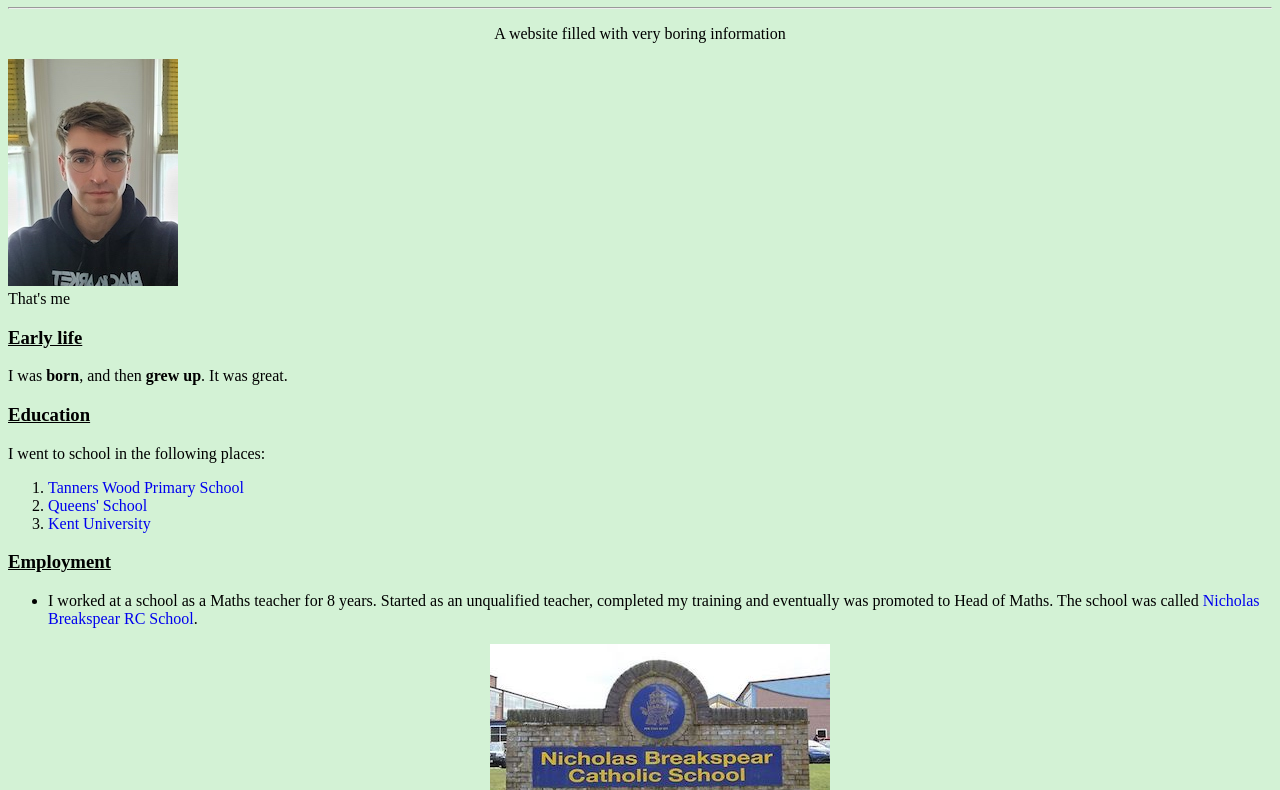
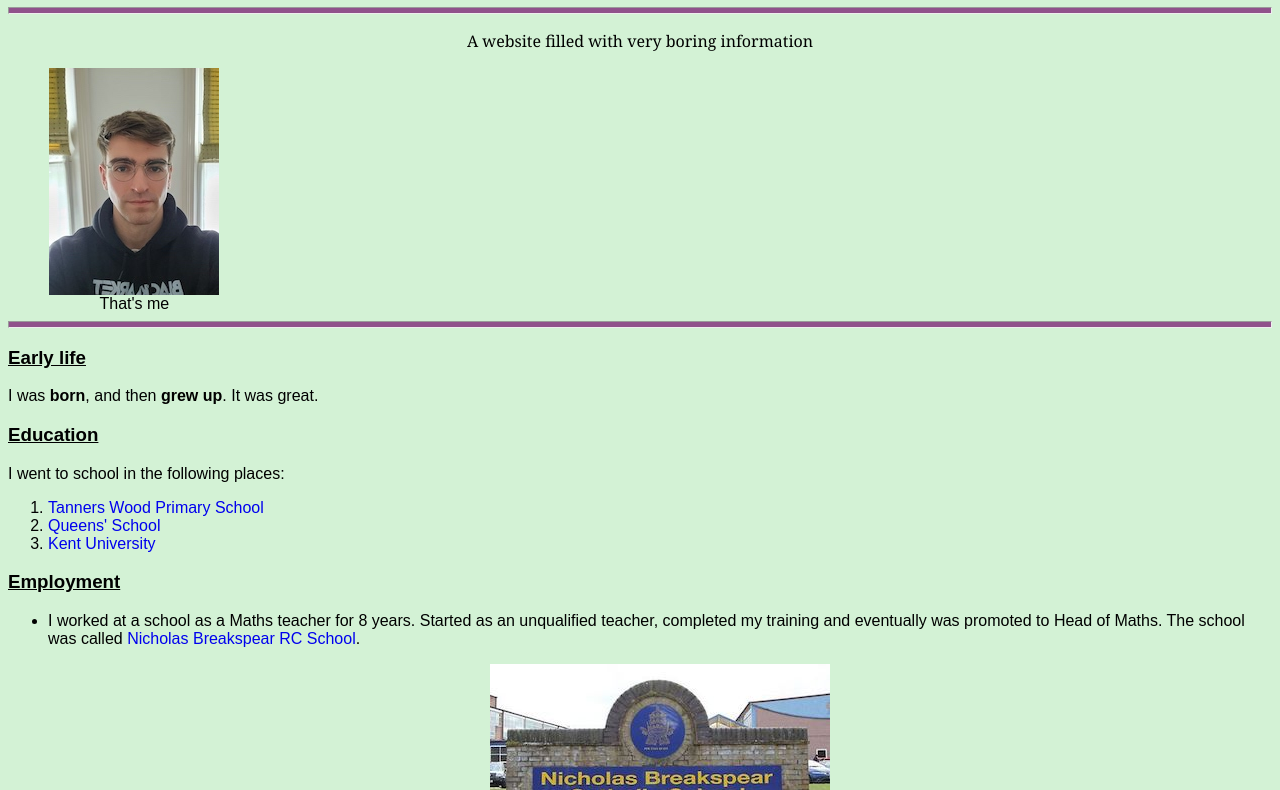
Before and after one commit to JosephMcDonagh/personal_website, a plain HTML site: page index.html in a window 1280 px wide. Shown: the part 73-863 px from the top of the page. Drawn offline with Linux system fonts and the light colour scheme.

Commit message:
Removed inline css into a seperate css document

```diff
--- /dev/null
+++ b/index.css
@@ -0,0 +1,38 @@
+
+body {
+    background-color: #d3f2d5;
+    font-family: arial
+}
+img {
+    display:block;
+    margin-left: auto;
+    margin-right: auto;
+
+}
+section {
+    display: flex;
+    margin:auto
+}
+
+.flex-1 {
+    flex:1
+}
+
+.flex-2 {
+    flex:4
+}
+
+.sep-line {
+    height: 5px ;
+    color:rgb(144, 82, 139);
+     background-color: rgb(144, 82, 139)
+}
+
+.centered {
+    text-align: center;
+}
+
+#opening-para {
+    font-family: Georgia;
+    text-align: center;
+}
--- a/index.html
+++ b/index.html
@@ -1,15 +1,25 @@
 <!DOCTYPE html>
+
 
 <html lang = 'en'>
     <head>
+        <link rel="stylesheet" href="index.css" type="text/css"/>
         <title>Joseph McDonagh's Website</title>
     </head>
-    <body style = "background-color: #d3f2d5">
-        <h1><center>Joe McDonagh</center></h1>
-        <hr></hr>
-        <p><center>A website filled with very boring information</center></p>
-        <img src="joe_pic.jpg" alt="Picture of Joe">
-        <footer>That's me</footer>
+    <body>
+        <h1 class="centered">Joe McDonagh</h1>
+        <hr class="sep-line">
+        <p id="opening-para">A website filled with very boring information</p>
+        <section>
+            <div class = 'flex-1'>
+                <img src="joe_pic.jpg" alt="Picture of Joe">
+                <footer  class ="centered">That's me</footer>
+            </div>
+            <div class="flex-2">
+
+            </div>
+        </section>
+        <hr class="sep-line">
         <h3><u>Early life</u></h3>
         <p> I was <strong>born</strong>, and then <strong>grew up</strong>. It was great.</p>
         <h3><u>Education</u></h3>
@@ -32,14 +42,13 @@
                         <a href="https://nbs.herts.sch.uk/" style="text-decoration: none">Nicholas Breakspear RC
                         School</a>.
                     </p>
-                    <center><img src = 'nic_break_school.jpeg' alt="Picture of the Nicholas Breakspear Sign"></center>
-                    <center><footer>Sign outside Nicholas Breakspear RC School</footer></center>
+                    <img src = 'nic_break_school.jpeg' alt="Picture of the Nicholas Breakspear Sign">
                 </li>
                 <li>
                     <p> I am currently enrolled in a Graduate Accelerator scheme training to be a software
                         engineer with THG. On this scheme I am being taught, amongst other things, how to build a website.
                     </p>
-                    <center><img src='THG.png' alt='THG logo'</center>
+                    <img src='THG.png' alt='THG logo'>
                 </li>
 
         </p>
```
